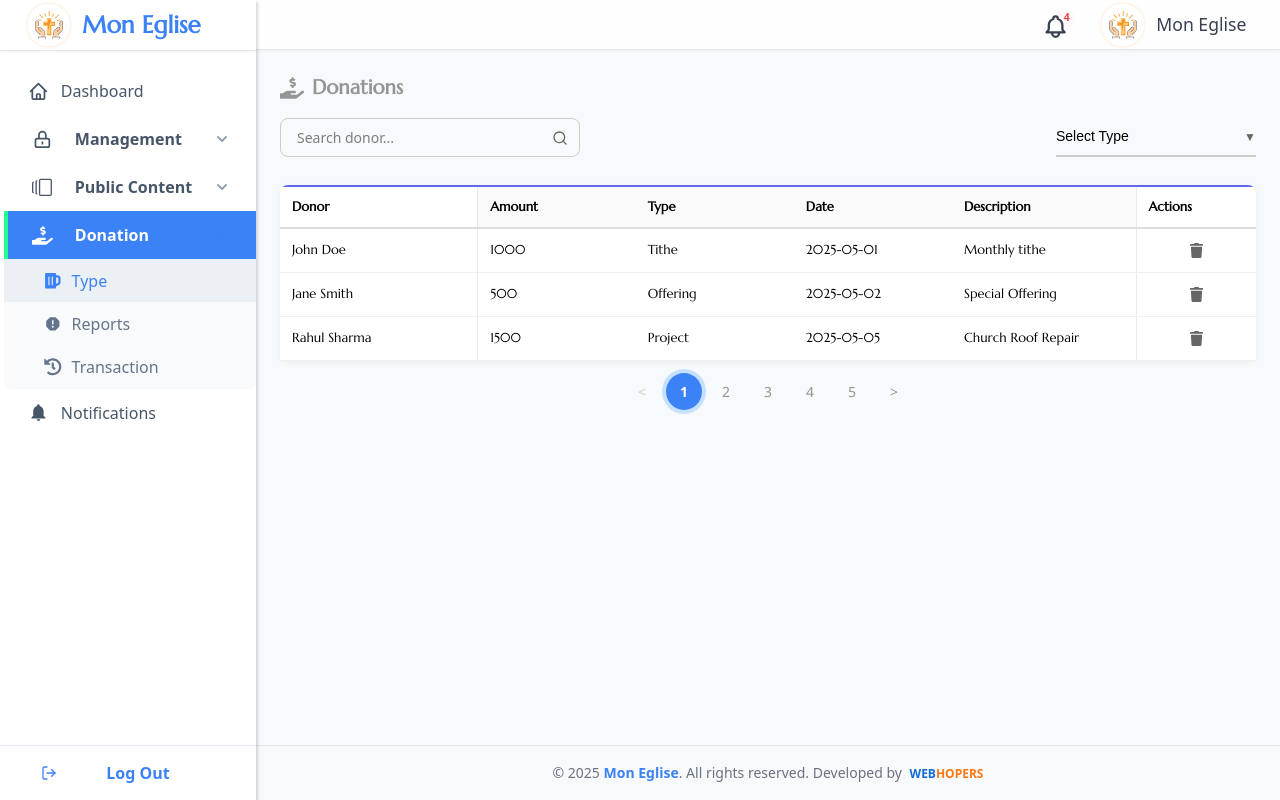
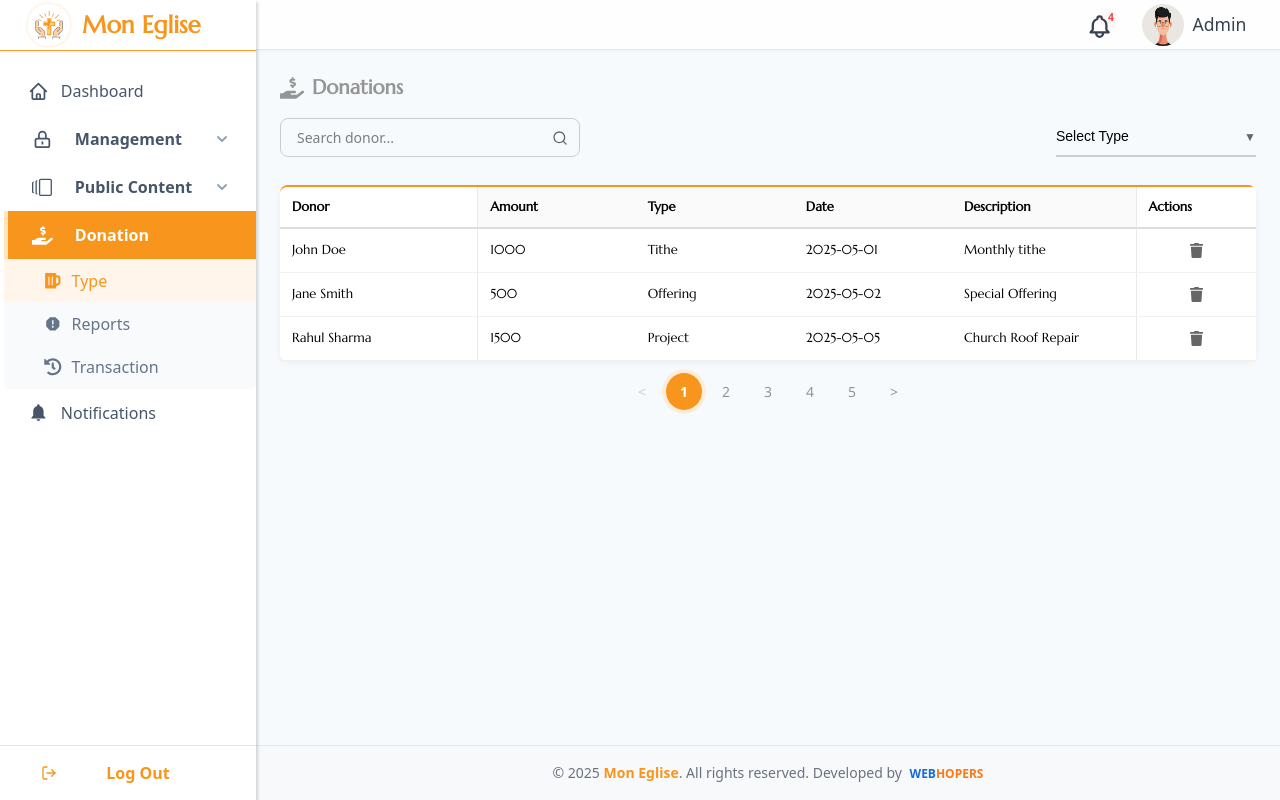
Before and after one commit to rohitwebhopper/ChurchApp, a React (Vite) app in the folder church-project/dashboard/: page /donation/type in a window 1280 px wide. Built offline with nearby package versions, Linux system fonts and the light colour scheme.

Commit message:
uithemecolorchange

```diff
--- a/church-project/dashboard/src/components/layout/Navbar.tsx
+++ b/church-project/dashboard/src/components/layout/Navbar.tsx
@@ -1,6 +1,6 @@
 import styles from "./index.module.css";
 import { useNavigate } from "react-router-dom";
-import logo from "@/assets/churchlogo.svg";
+import logo from "@/assets/profile/profile.jpg";
 import NotificationDropdown from "@/components/ui/NotificationDropDown/Index";
 import Tooltip from "@/components/ui/ToolTip/Index";
 
@@ -17,7 +17,7 @@ const Navbar = () => {
             onClick={() => navigate("/profile/view")}
           >
             <img className={styles.profileimg} src={logo} alt="profile" />
-            <span className={styles.profileName}>Mon Eglise</span>
+            <span className={styles.profileName}>Admin</span>
           </div>
         </Tooltip>
       </div>
--- a/church-project/dashboard/src/components/layout/index.module.css
+++ b/church-project/dashboard/src/components/layout/index.module.css
@@ -84,13 +84,13 @@
 }
 
 .profile:hover {
-  background-color: rgba(0, 0, 0, 0.04);
+  background-color: var(--primary-active);
 }
 
 .profileimg {
-  width: 50px;
-  height: auto;
-  border-radius: 0.25rem;
+  width: 42px;
+  height: 42px;
+  border-radius: 50%;
 }
 
 .profileName {
--- a/church-project/dashboard/src/components/layout/sidebar.module.css
+++ b/church-project/dashboard/src/components/layout/sidebar.module.css
@@ -48,7 +48,7 @@
   justify-content: space-between;
   align-items: center;
   padding: 0px 1.5rem;
-  border-bottom: 1px solid #e2e8f0;
+  border-bottom: 1px solid var(--primary-hover);
   background-color: #ffffff;
   box-shadow: 0 1px 2px rgb(0 0 0 / 0.05);
 }
@@ -106,7 +106,7 @@
 }
 
 .navLink:hover {
-  background-color: #f1f5f9;
+  background-color: var(--primary-active);
   color: var(--primary);
 }
 
@@ -145,7 +145,7 @@
 }
 
 .menuButton:hover {
-  background-color: #1d4ed8;
+  background-color: #d5d8e0;
 }
 
 @media (min-width: 768px) {
@@ -193,7 +193,7 @@
 }
 
 .dropdownToggle:hover {
-  background-color: #f1f5f9;
+  background-color: var(--primary-active);
   color: var(--primary);
 }
 
@@ -247,7 +247,7 @@
 }
 
 .dropdownItem:hover {
-  background-color: #e2e8f0;
+  background-color: var(--primary-shadow);
   color: var(--primary);
 }
 
@@ -273,13 +273,13 @@
 }
 
 .activeLink {
-  background-color: #e0f2fe;
-  color: #0369a1;
+  background-color: var(--primary);
+  color: var(--primary-active);
   font-weight: 600;
 }
 
 .activeChild {
-  background-color: #e7edf1c2;
+  background-color: var(--primary-active);
   color: var(--primary);
   font-weight: 500;
 }
--- a/church-project/dashboard/src/components/ui/Modal/index.module.css
+++ b/church-project/dashboard/src/components/ui/Modal/index.module.css
@@ -48,7 +48,7 @@
 
 .header {
   padding: 1rem 1.5rem;
-  background-color: #f1f5f9;
+  background-color: var(--primary-active);
   border-bottom: 1px solid #e2e8f0;
   display: flex;
   align-items: center;
--- a/church-project/dashboard/src/components/ui/NotificationDropDown/Index.tsx
+++ b/church-project/dashboard/src/components/ui/NotificationDropDown/Index.tsx
@@ -1,27 +1,26 @@
 import { useEffect, useRef, useState } from "react";
 import { HiOutlineBell, HiOutlineTrash } from "react-icons/hi";
+import { CiMail } from "react-icons/ci";
+import { IoMailUnreadOutline } from "react-icons/io5";
 import styles from "./index.module.css";
 
 interface Notification {
   id: number;
-  message: string;
+  type: "donationReceived" | "register";
+  user: string;
   isNew: boolean;
 }
 
 const initialNotifications: Notification[] = [
-  { id: 1, message: "New user registered", isNew: true },
-  { id: 2, message: "New user registered", isNew: true },
-  { id: 3, message: "New donation received", isNew: true },
-  { id: 4, message: "New donation received", isNew: true },
-  { id: 5, message: "New donation received", isNew: false },
-  { id: 6, message: "New donation received", isNew: false },
-  { id: 7, message: "New donation received", isNew: false },
-  { id: 9, message: "New donation received", isNew: false },
-  { id: 10, message: "New donation received", isNew: false },
-  { id: 11, message: "New donation received", isNew: false },
-  { id: 12, message: "New donation received", isNew: false },
-  { id: 13, message: "New donation received", isNew: false },
-  { id: 14, message: "New donation received", isNew: false },
+  { id: 1, type: "donationReceived", user: "John Doe", isNew: true },
+  { id: 2, type: "register", user: "Jane Smith", isNew: true },
+  { id: 3, type: "donationReceived", user: "Blessing M.", isNew: true },
+  { id: 3, type: "donationReceived", user: "Blessing M.", isNew: true },
+  { id: 4, type: "register", user: "Tolu A.", isNew: false },
+  { id: 5, type: "donationReceived", user: "Michael D.", isNew: false },
+  { id: 6, type: "donationReceived", user: "Michael D.", isNew: false },
+  { id: 7, type: "donationReceived", user: "Michael D.", isNew: false },
+  { id: 8, type: "donationReceived", user: "Michael D.", isNew: false },
 ];
 
 const NotificationDropdown = () => {
@@ -36,6 +35,13 @@ const NotificationDropdown = () => {
   const handleClearAll = () => setNotifications([]);
 
   const newCount = notifications.filter((n) => n.isNew).length;
+
+  const renderMessage = (n: Notification) => {
+    if (n.type === "donationReceived")
+      return `Donation received from ${n.user}`;
+    if (n.type === "register") return `${n.user} registered`;
+    return "";
+  };
 
   useEffect(() => {
     const handleClickOutside = (e: MouseEvent) => {
@@ -85,8 +91,14 @@ const NotificationDropdown = () => {
                   }`}
                 >
                   <div className={styles.messageContent}>
-                    {n.isNew && <span className={styles.newLabel}>NEW</span>}
-                    <span>{n.message}</span>
+                    {n.isNew ? (
+                      <span className={styles.newLabel}>
+                        <IoMailUnreadOutline />
+                      </span>
+                    ) : (
+                      <CiMail className={styles.iconsize} />
+                    )}
+                    <span>{renderMessage(n)}</span>
                   </div>
                   <button
                     className={styles.removeBtn}
--- a/church-project/dashboard/src/components/ui/NotificationDropDown/index.module.css
+++ b/church-project/dashboard/src/components/ui/NotificationDropDown/index.module.css
@@ -4,6 +4,7 @@
   right: 0;
   width: 320px;
   max-height: 300px;
+  background-color: var(--primarywhite);
   border: 1px solid #e2e8f0;
   border-radius: 10px;
   box-shadow: 0px 8px 20px rgba(0, 0, 0, 0.08);
@@ -65,15 +66,15 @@
   justify-content: space-between;
   align-items: center;
   transition: background 0.2s ease;
-  border-bottom: 1px solid #f1f5f9;
+  border-bottom: 1px solid var(--primary-active);
 }
 
 .notificationItem:hover {
-  background-color: #f8fafc;
+  background-color: var(--primary-active);
 }
 
 .newNotification {
-  background-color: #eff6ff;
+  background-color: var(--primary-soft);
   font-weight: 600;
 }
 
@@ -96,24 +97,23 @@
   display: flex;
   align-items: center;
   gap: 0.5rem;
+  border: none;
 }
 
 .newLabel {
-  font-size: 0.625rem;
-  color: #2563eb;
-  background-color: rgba(59, 130, 246, 0.1);
-  padding: 2px 6px;
-  border-radius: 4px;
-  font-weight: 700;
+  border-radius: 6px;
+  font-size: 20px;
+  color: var(--primary);
+  background-color: var(--primary-active);
   animation: glow 1.5s ease-in-out infinite alternate;
 }
 
 @keyframes glow {
   from {
-    box-shadow: 0 0 4px rgba(59, 130, 246, 0.4);
+    box-shadow: 0 0 4px #ffd6ac;
   }
   to {
-    box-shadow: 0 0 8px rgba(59, 130, 246, 0.8);
+    box-shadow: 0 0 8px var(--primary-hover);
   }
 }
 
@@ -174,6 +174,9 @@
   min-width: 16px;
   height: 16px;
 }
+.iconsize {
+  font-size: 20px;
+}
 
 @keyframes ping {
   0% {
--- a/church-project/dashboard/src/components/ui/Table/Index.module.css
+++ b/church-project/dashboard/src/components/ui/Table/Index.module.css
@@ -1,7 +1,7 @@
 .tableWrapper {
   width: 100%;
   border-radius: 8px;
-  border-top: 2px solid var(--secondary, #ccc);
+  border-top: 2px solid var(--primary, #ccc);
   background: #fff;
   font-family: var(--font-marcellus, sans-serif);
   box-shadow: 0 2px 6px rgba(0, 0, 0, 0.05);
@@ -55,6 +55,7 @@ th {
 
 /* Sticky first column left */
 .leftSticky {
+  border-radius: 8px;
   position: sticky;
   left: 0;
   background-color: #fff;
@@ -127,7 +128,7 @@ th {
 
 .primary:hover {
   background-color: #007bff22;
-  color: #007bff;
+  color: var(--primary);
 }
 
 .danger:hover {
--- a/church-project/dashboard/src/components/views/pages/Managment/Roles/Card/index.module.css
+++ b/church-project/dashboard/src/components/views/pages/Managment/Roles/Card/index.module.css
@@ -18,7 +18,7 @@
 .icon {
   box-shadow: rgba(60, 64, 67, 0.3) 0px 1px 2px 0px, rgba(60, 64, 67, 0.15) 0px 1px 3px 1px;
   /* flex-shrink: 0; */
-  background: #e0f2fe;
+  background: var(--primary-active);
   color: var(--primary);
   padding: 0.8rem;
   border-radius: 50%;
@@ -56,8 +56,8 @@
 .circle {
   width: 28px;
   height: 28px;
-  background-color: #e0f2fe;
-  color: #0284c7;
+  background-color: var(--primary);
+  color: var(--primarywhite);
   font-weight: bold;
   border-radius: 50%;
   font-size: 0.75rem;
--- a/church-project/dashboard/src/components/views/pages/notifications/index.module.css
+++ b/church-project/dashboard/src/components/views/pages/notifications/index.module.css
@@ -49,7 +49,7 @@
   .sendButton {
     width: 100%;
     padding: 0.75rem;
-    background-color: #2563eb;
+    background-color: var(--primary);
     color: white;
     border: none;
     border-radius: 8px;
@@ -60,5 +60,5 @@
   }
 
   .sendButton:hover {
-    background-color: #1e40af;
+    background-color: var(--primary-hover );
   }
--- a/church-project/dashboard/src/components/views/pages/profile/Index.tsx
+++ b/church-project/dashboard/src/components/views/pages/profile/Index.tsx
@@ -4,7 +4,7 @@ import Grid from "@/components/ui/Grid/Index";
 import ProfileImageUpload from "@/components/ui/ProfileUpload/Index";
 import { FormInput } from "@/components/ui/Form/Index";
 import Button from "@/components/ui/Button/Index";
-import logo from "@/assets/churchlogo.svg"
+import logo from "@/assets/profile/profile.jpg"
 
 const ProfilePage = () => {
   const [formData, setFormData] = useState({
@@ -58,7 +58,7 @@ const ProfilePage = () => {
                       value={formData.name}
                       onChange={handleChange}
                       required
-                      placeholder="Mon Eglise"
+                      placeholder="Admin"
                     />
                   </Grid.Column>
                   <Grid.Column span={{ base: 12, md: 6 }}>
@@ -93,7 +93,7 @@ const ProfilePage = () => {
             </Grid.Column>
           </Grid.Row>
 
-          <hr className={styles.divider} />
+          {/* <hr className={styles.divider} />
 
           <Grid.Row>
             <Grid.Column span={{ base: 12, md: 4 }}>
@@ -126,7 +126,7 @@ const ProfilePage = () => {
                 type="password"
               />
             </Grid.Column>
-          </Grid.Row>
+          </Grid.Row> */}
         </Grid>
 
         <div className={styles.buttonWrapper}>
--- a/church-project/dashboard/src/index.css
+++ b/church-project/dashboard/src/index.css
@@ -1,11 +1,13 @@
 @import "tailwindcss";
 :root {
-  --primary: #3b82f6;
+  --primary: #f8951d;
+  --primary-active: #fff5eb;
+  --primary-hover: #f8961de6;
+  --primary-shadow: #fff5eb;
   --warning: #ffc107;
-  --softprimary:rgba(0, 123, 255, 0.2);
-  --sidebarindicator: #23ff91;
-  --primarywhite:#ffff;
-  --primary-hover: #2563eb;
+  --softprimary: hsl(30, 100%, 93%);
+  --sidebarindicator: #ffe4be;
+  --primarywhite: #ffff;
   --secondary: #6366f1;
   --secondary_black: #696969b2;
   --positive: #10b981;
```
